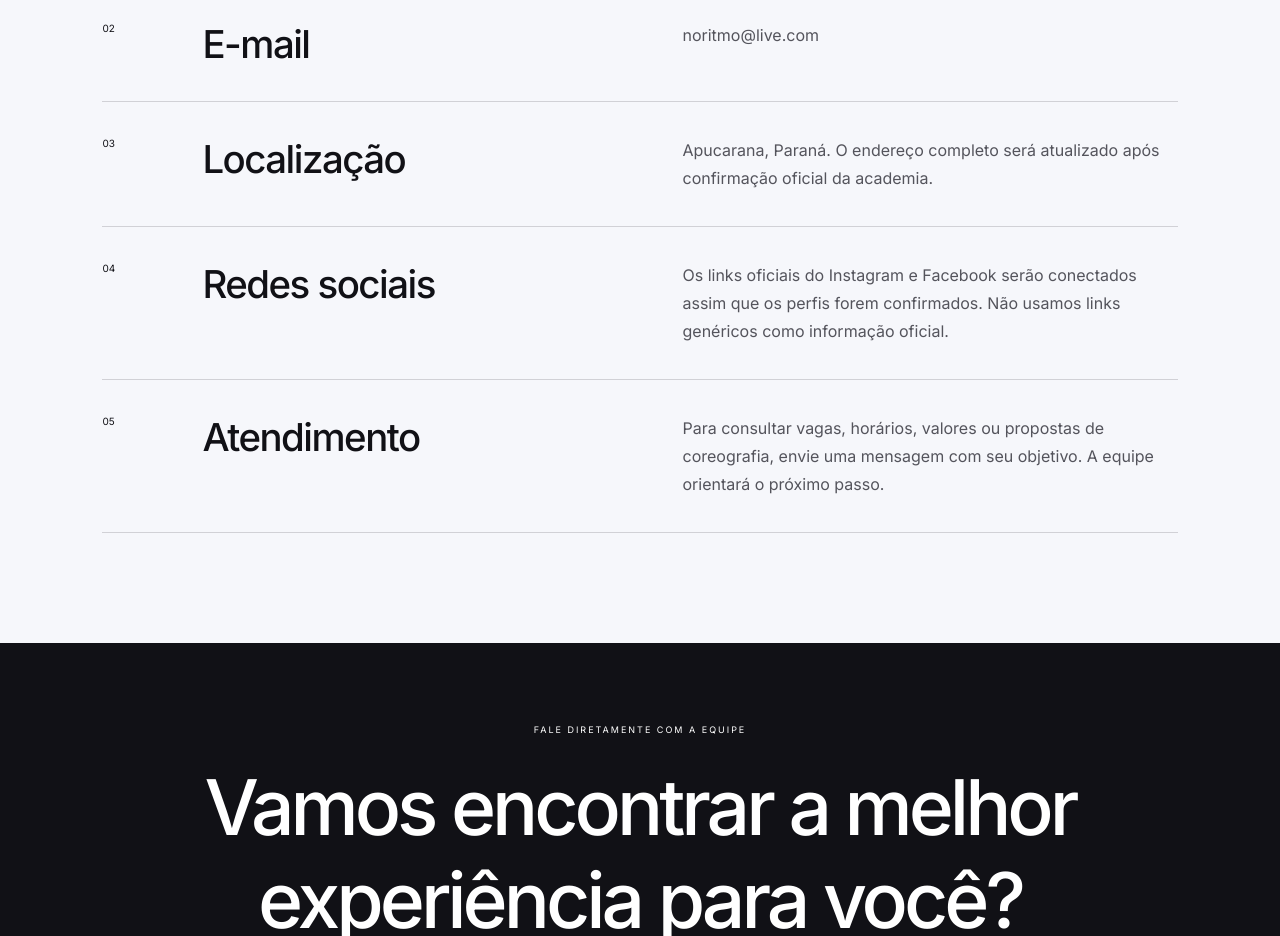
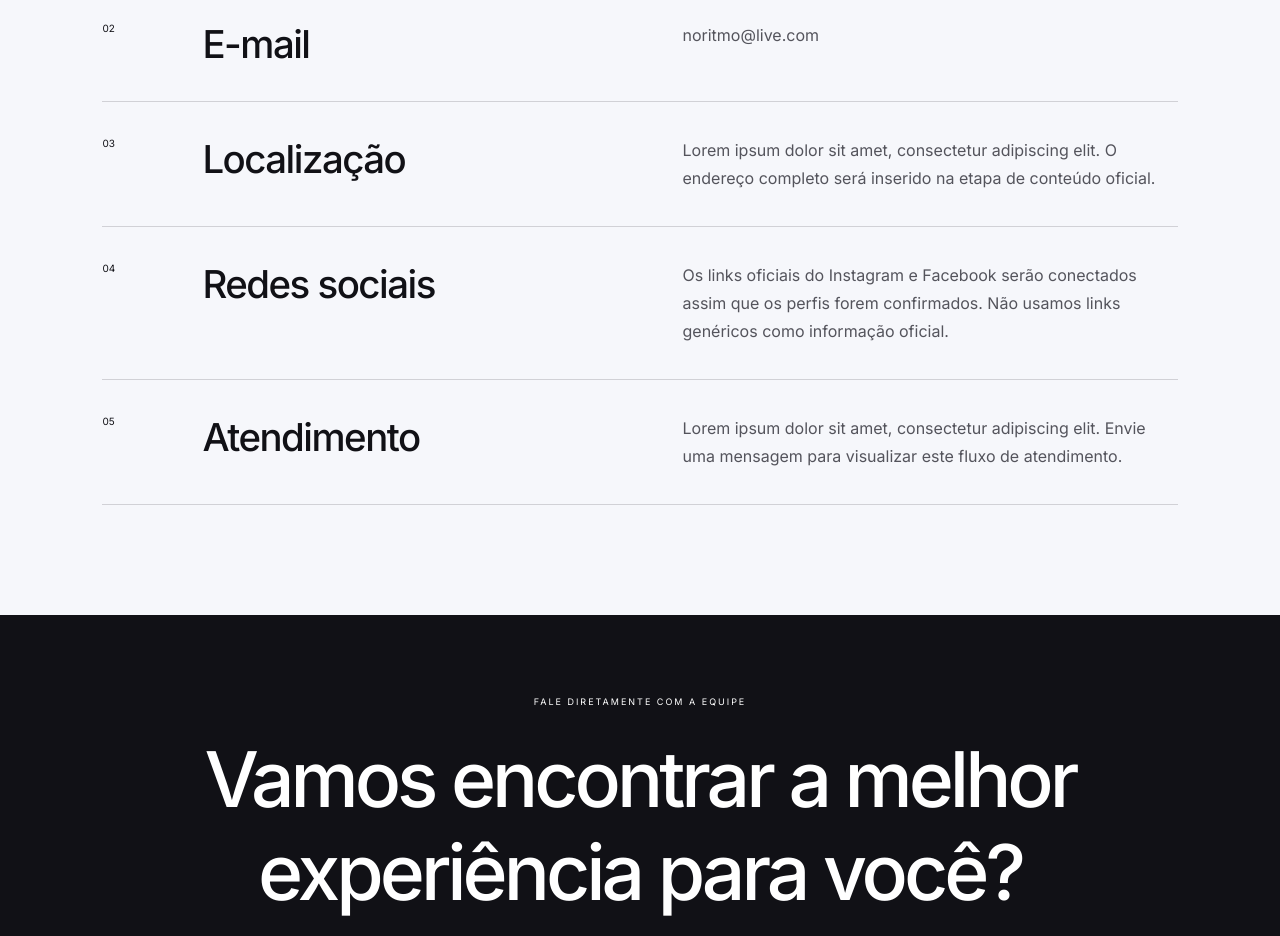
Before and after one commit to leonardodariva/no-ritmo-academia-de-danca, a Next.js app: page /contato in a window 1280 px wide. Shown: the part 980-1916 px from the top of the page. Built offline with nearby package versions, Linux system fonts and the light colour scheme; a web font is replaced by a local one.

Commit message:
content: preenche páginas institucionais com textos demonstrativos

```diff
--- a/app/contato/page.tsx
+++ b/app/contato/page.tsx
@@ -2,7 +2,7 @@ import SubpageShell from "../SubpageShell";
 export default function ContatoPage() { return <SubpageShell kicker="Fale com a No Ritmo" title="Contato e localização" intro="Atendimento em Apucarana, Paraná. Confirme endereço, acesso e disponibilidade diretamente com a equipe antes da visita." sections={[
   {number:"01",title:"WhatsApp",text:"(43) 99921-6027 — canal para aula experimental, turmas, aulas particulares e propostas de coreografia."},
   {number:"02",title:"E-mail",text:"noritmo@live.com"},
-  {number:"03",title:"Localização",text:"Apucarana, Paraná. O endereço completo será atualizado após confirmação oficial da academia."},
+  {number:"03",title:"Localização",text:"Lorem ipsum dolor sit amet, consectetur adipiscing elit. O endereço completo será inserido na etapa de conteúdo oficial."},
   {number:"04",title:"Redes sociais",text:"Os links oficiais do Instagram e Facebook serão conectados assim que os perfis forem confirmados. Não usamos links genéricos como informação oficial."},
-  {number:"05",title:"Atendimento",text:"Para consultar vagas, horários, valores ou propostas de coreografia, envie uma mensagem com seu objetivo. A equipe orientará o próximo passo."},
+  {number:"05",title:"Atendimento",text:"Lorem ipsum dolor sit amet, consectetur adipiscing elit. Envie uma mensagem para visualizar este fluxo de atendimento."},
 ]} />; }
--- a/app/professores/page.tsx
+++ b/app/professores/page.tsx
@@ -1,6 +1,6 @@
 import SubpageShell from "../SubpageShell";
 export default function ProfessoresPage() { return <SubpageShell kicker="Quem faz a No Ritmo" title="Professores e equipe" intro="Este espaço receberá os nomes, fotografias, trajetórias e especialidades dos profissionais da academia." sections={[
-  {number:"01",title:"Direção",text:"Apresentação da pessoa responsável pela academia, sua história com a dança e sua visão de ensino."},
+  {number:"01",title:"Direção",text:"Lorem ipsum dolor sit amet, consectetur adipiscing elit. Este perfil demonstrativo será substituído por informações oficiais."},
   {number:"02",title:"Professores",text:"Perfis individuais com modalidades, experiência, formação e uma breve mensagem de cada profissional. Nomes e credenciais serão inseridos após confirmação."},
-  {number:"03",title:"Metodologia",text:"Como a equipe acolhe iniciantes, organiza os níveis e acompanha a evolução dos alunos."},
+  {number:"03",title:"Metodologia",text:"Lorem ipsum dolor sit amet, consectetur adipiscing elit. Praesent consequat, escuta e prática orientam este exemplo."},
 ]} />; }
--- a/app/sobre/page.tsx
+++ b/app/sobre/page.tsx
@@ -1,8 +1,8 @@
 import SubpageShell from "../SubpageShell";
 export default function SobrePage() { return <SubpageShell kicker="Nossa história" title="Sobre a No Ritmo" intro="A página contará a trajetória da academia, as pessoas por trás do projeto e a maneira No Ritmo de ensinar dança." sections={[
-  {number:"01",title:"Uma história desde 2010",text:"Linha do tempo com os principais momentos, mudanças, conquistas e evolução da academia em Apucarana."},
+  {number:"01",title:"Uma história desde 2010",text:"Lorem ipsum dolor sit amet, consectetur adipiscing elit. Vivamus vitae lorem at sem posuere aliquet."},
   {number:"02",title:"Professor e equipe",text:"Perfis dos professores, formação, especialidades, experiência e relação de cada profissional com a dança."},
-  {number:"03",title:"Nossa forma de ensinar",text:"Acolhimento, técnica, consciência musical, respeito ao tempo de cada aluno e a dança como espaço de conexão."},
+  {number:"03",title:"Nossa forma de ensinar",text:"Lorem ipsum dolor sit amet, consectetur adipiscing elit. Donec at arcu sed nibh facilisis consequat."},
   {number:"04",title:"Estrutura e comunidade",text:"Apresentação do espaço, ambiente das aulas, alunos e a comunidade construída ao longo dos anos. Informações e imagens serão publicadas após validação da academia."},
   {number:"05",title:"O que ainda vamos documentar",text:"Esta página será ampliada com datas, relatos, fotografias e projetos oficiais para manter a história da No Ritmo registrada com precisão."},
 ]} />; }
```
